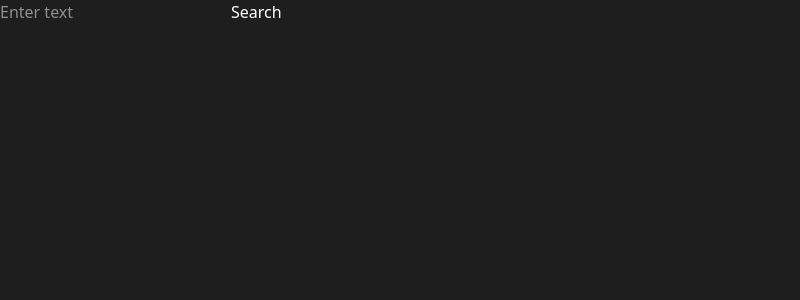
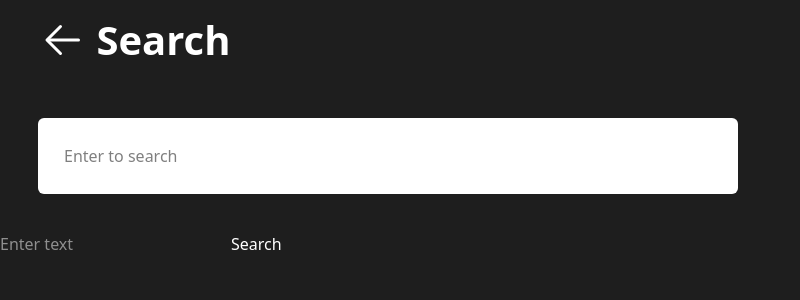
Before and after one commit to maneeshtej/teacher-substitution-final, a React (Vite) app: page /search in a window 1280 px wide. Shown: the top 300 px of the page, without its empty margins (0-800 px from the left). Built offline with nearby package versions, Linux system fonts and the light colour scheme.

Commit message:
redesigning page

```diff
--- a/src/pages/search/SearchPage.jsx
+++ b/src/pages/search/SearchPage.jsx
@@ -1,5 +1,6 @@
 import React, { useEffect, useState } from "react";
 import { supabase } from "../../../utils/supabase";
+import { BackLogo } from "../../components/Logos";
 
 function SearchPage() {
   const [searchTerm, setSearchTerm] = useState("");
@@ -26,12 +27,6 @@ function SearchPage() {
       setResults({ error: "Error fetching data" });
     }
   };
-
-  //   useEffect(() => {
-  //     if (results && results.length > 0) {
-  //       updateMatchedFields();
-  //     }
-  //   }, [results, searchTerm]);
 
   const updateMatchedFields = (data, searchTerm) => {
     if (!data || data.length === 0) return [];
@@ -64,6 +59,19 @@ function SearchPage() {
 
   return (
     <div className="fixed h-[100dvh] w-[100vw] bg-backgroundc">
+      <div className="h-[10dvh] w-full text-textc flex flex-row items-center gap-[10px] px-[min(3vw,50px)]">
+        <BackLogo size="min(3rem,50px)" />
+        <span className="text-heading font-bold">Search</span>
+      </div>
+      <div className="p-[min(3vw,50px)]">
+        <div className="bg-textc p-[min(2vw,30px)] rounded-md w-[clamp(300px,100%,700px)]">
+          <input
+            type="text"
+            className="bg-textc outline-none w-[100%]"
+            placeholder="Enter to search"
+          ></input>
+        </div>
+      </div>
       <input
         type="text"
         placeholder="Enter text"
```
